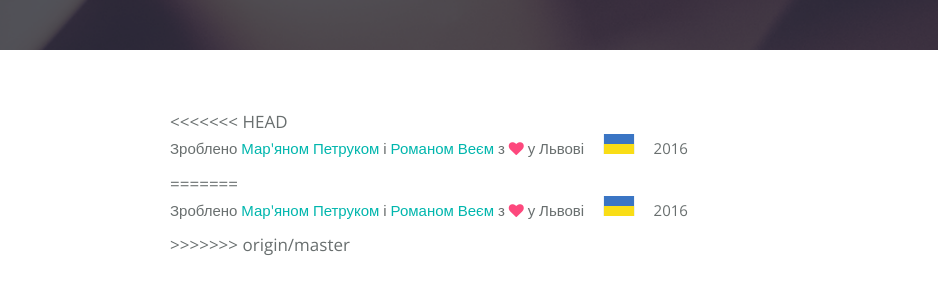
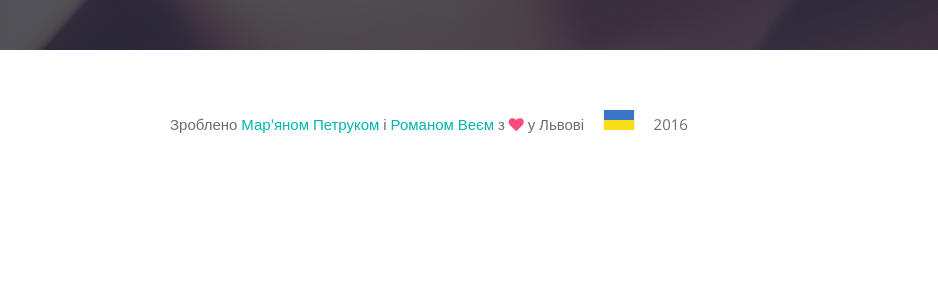
Before and after one commit to marianpetruk/Lviv-Sound-website-, a plain HTML site: page index.html in a window 1280 px wide. Shown: the part 3286-3580 px from the top of the page, 0-938 px from the left. After the commit the page ends 3506 px from the top, so only its background shows below. Drawn offline with nearby package versions, Linux system fonts and the light colour scheme.

Commit message:
fix conflicts

```diff
--- a/index.html
+++ b/index.html
@@ -198,11 +198,7 @@
             <div class="row">
                 <div class="col-md-8 col-footer">
                     <section>
-<<<<<<< HEAD
                         <p>Зроблено <a href="https://mpetruk.com" target="_blank">Мар'яном Петруком</a> і <a href="#">Романом Веєм</a> з <i class="fa fa-heart"></i> у Львові <span class="ua"></span> 2016</p>
-=======
-                        <p>Зроблено <a href="https://mpetruk.com/uk" target="_blank">Мар'яном Петруком</a> і <a href="#">Романом Веєм</a> з <i class="fa fa-heart"></i> у Львові <span class="ua"></span> 2016</p>
->>>>>>> origin/master
                     </section>
                 </div>
 
```
